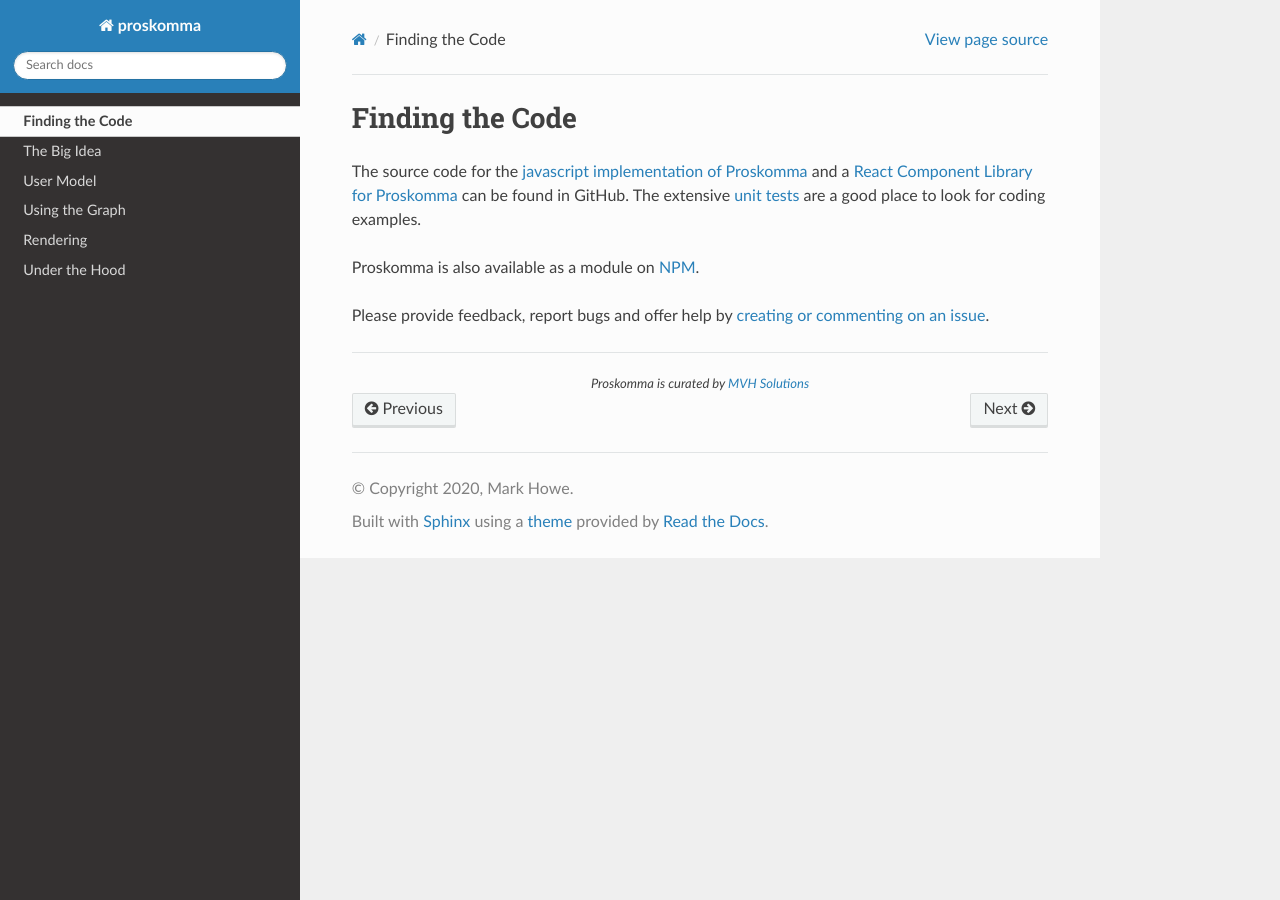
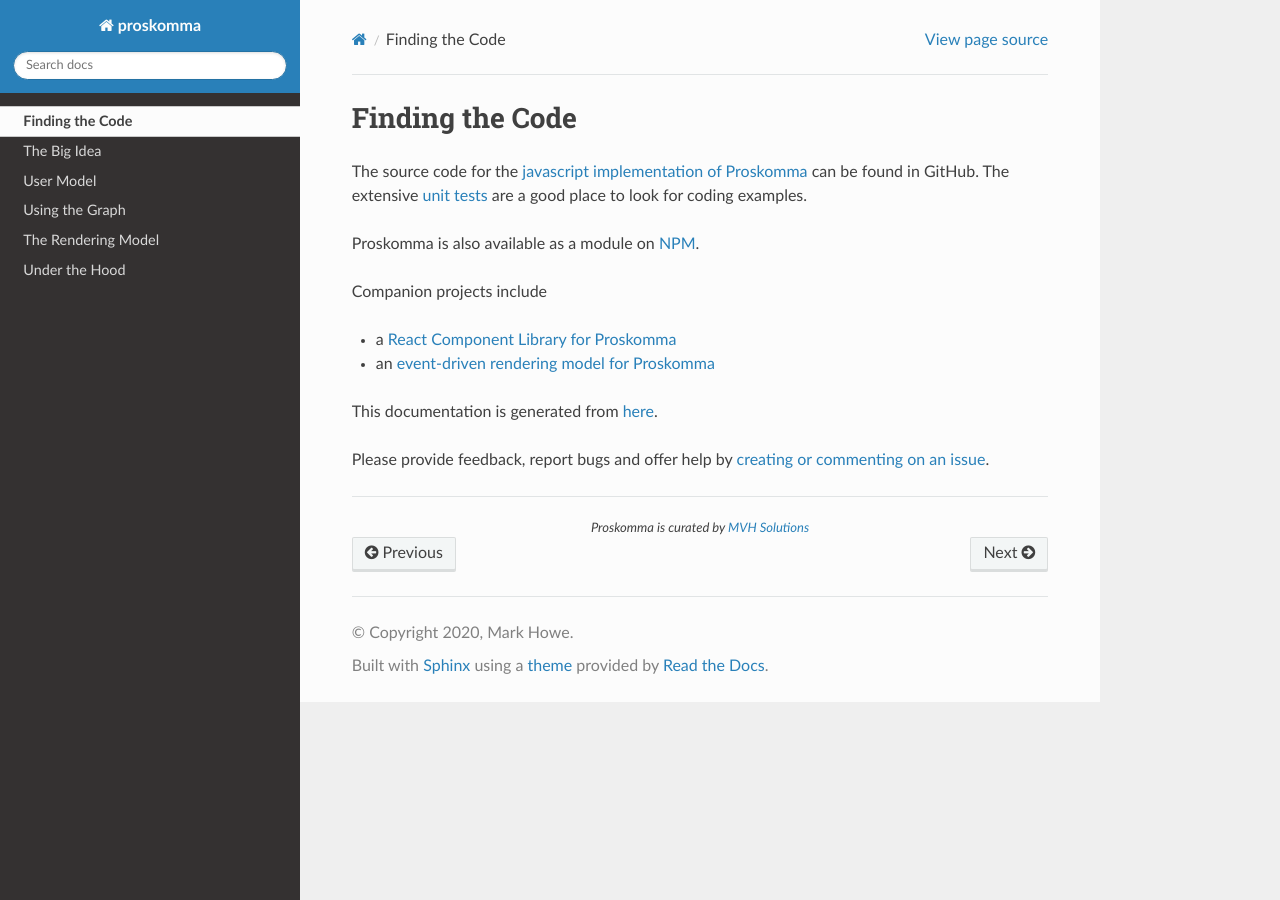
Before and after one commit to mvahowe/proskomma-ecosystem, a Sphinx documentation site: the page built from docs/source/code.rst, in a window 1280 px wide. Built offline with Sphinx 7.4.7 and the Read the Docs theme 2.0.0, drawn with Linux system fonts in a browser that asks for light colours.

Commit message:
Start of render doc

```diff
--- a/docs/source/code.rst
+++ b/docs/source/code.rst
@@ -4,8 +4,16 @@
 Finding the Code
 ################
 
-The source code for the `javascript implementation of Proskomma <https://github.com/mvahowe/proskomma-js>`_ and a `React Component Library for Proskomma <https://github.com/mvahowe/proskomma-react>`_ can be found in GitHub. The extensive `unit tests <https://github.com/mvahowe/proskomma-js/tree/master/test/code>`_ are a good place to look for coding examples.
+The source code for the `javascript implementation of Proskomma <https://github.com/mvahowe/proskomma-js>`_ can be found in GitHub. The extensive `unit tests <https://github.com/mvahowe/proskomma-js/tree/master/test/code>`_ are a good place to look for coding examples.
 
 Proskomma is also available as a module on `NPM <https://www.npmjs.com/package/proskomma>`_.
 
+Companion projects include
+
+- a `React Component Library for Proskomma <https://github.com/mvahowe/proskomma-react>`_
+
+- an `event-driven rendering model for Proskomma <https://github.com/mvahowe/proskomma-render>`_
+
+This documentation is generated from `here <https://github.com/mvahowe/proskomma-ecosystem/tree/main/docs>`_.
+
 Please provide feedback, report bugs and offer help by `creating or commenting on an issue <https://github.com/mvahowe/proskomma-js/issues>`_.
--- a/docs/source/render/index.rst
+++ b/docs/source/render/index.rst
@@ -1,5 +1,10 @@
 .. _render-index:
 
-#########
-Rendering
-#########
+###################
+The Rendering Model
+###################
+
+.. toctree::
+   :maxdepth: 2
+
+   why
--- a/docs/source/user_model/index.rst
+++ b/docs/source/user_model/index.rst
@@ -8,5 +8,3 @@ User Model
    :maxdepth: 2
 
    building_blocks
-   structure
-   processor
--- a/docs/source/user_model/processor.rst
+++ /dev/null
@@ -1,5 +0,0 @@
-.. _user-model-processor:
-
-#############
-The Processor
-#############
--- a/docs/source/user_model/structure.rst
+++ /dev/null
@@ -1,5 +0,0 @@
-.. _user-model-structure:
-
-#########
-Structure
-#########
```
Also changed, not shown: docs/source/render/why.rst (added, +13 -0 lines).
